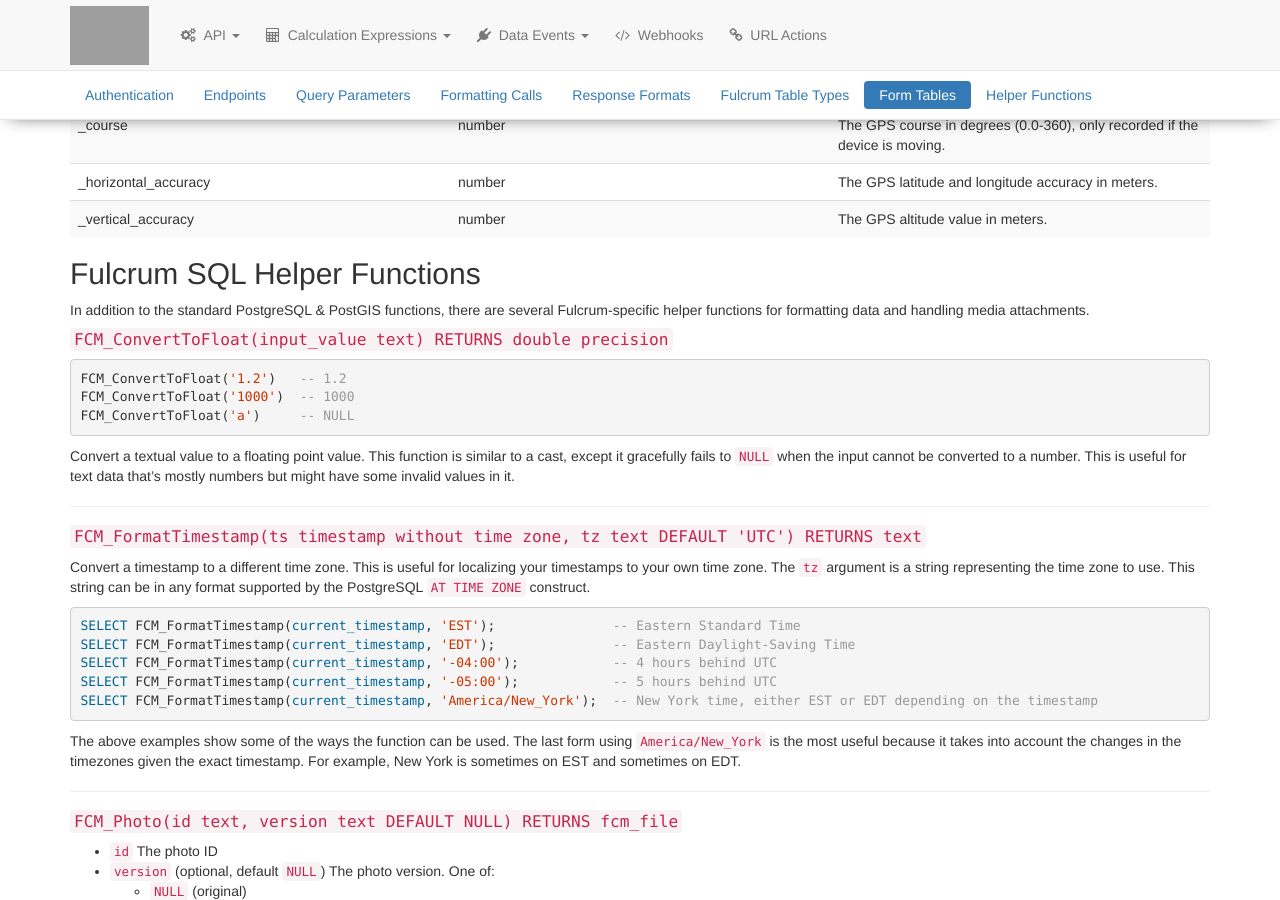
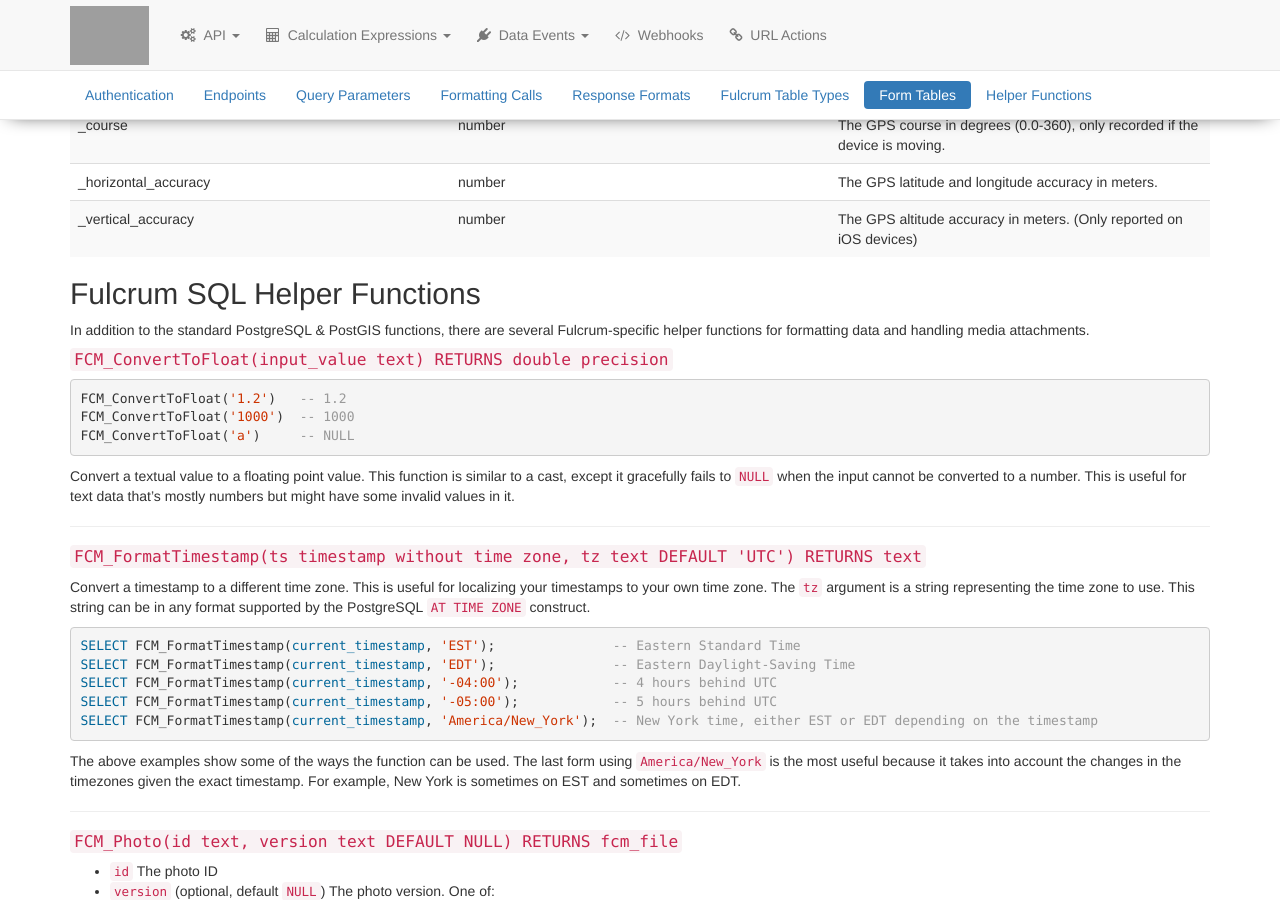
Before and after one commit to rylincoln/developer.fulcrumapp.com, a Jekyll site: the page built from _query-api/reference.md, in a window 1280 px wide and 900 px high, scrolled down 4696 px. Built offline with Jekyll 4.4.1, drawn with Linux system fonts in a browser that asks for light colours; nearby versions of some CDN libraries; grey boxes are pictures that could not be loaded.

Commit message:
Add a note about vertical accuracy

```diff
--- a/_query-api/reference.md
+++ b/_query-api/reference.md
@@ -208,7 +208,7 @@ Every Fulcrum form contains standard system columns, in addition to your custom
 | _speed | number | The GPS speed in meters per second. |
 | _course | number | The GPS course in degrees (0.0-360), only recorded if the device is moving. |
 | _horizontal_accuracy | number | The GPS latitude and longitude accuracy in meters. |
-| _vertical_accuracy | number | The GPS altitude value in meters. |
+| _vertical_accuracy | number | The GPS altitude accuracy in meters. (Only reported on iOS devices) |
 
 ## Fulcrum SQL Helper Functions
 
```
